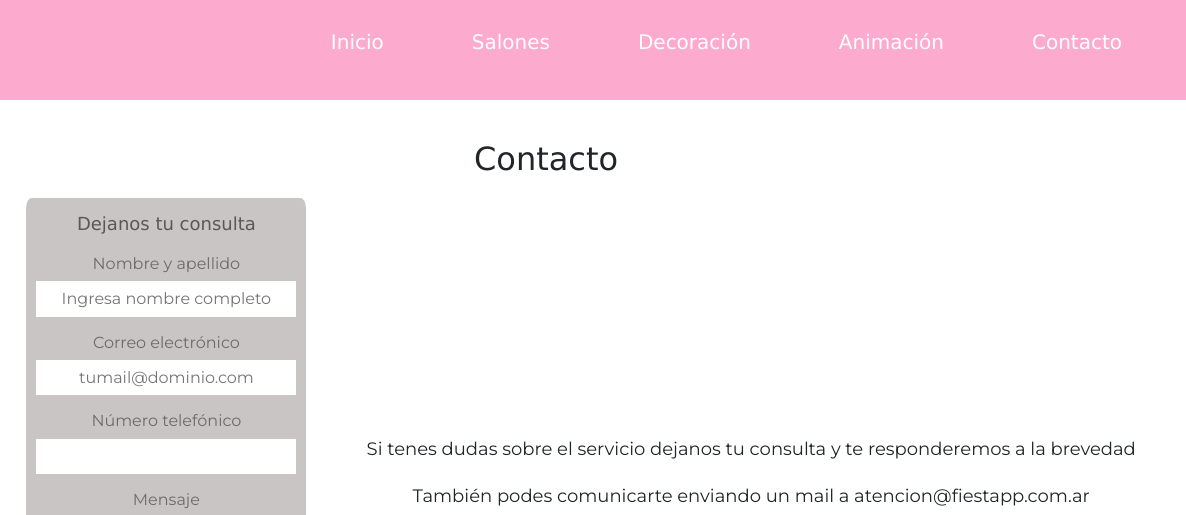
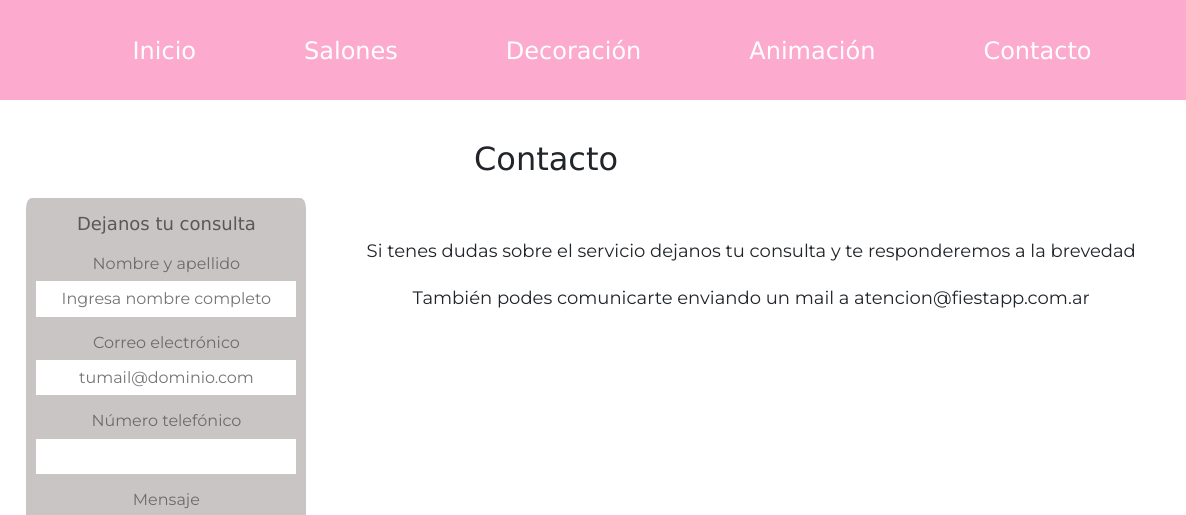
Before and after one commit to cfsouza092/PF-Souza, a plain HTML site: page Pages/contacto.html in a window 1280 px wide. Shown: the top 515 px of the page, 94-1280 px from the left. Drawn offline with Linux system fonts and the light colour scheme.

Commit message:
aplicación de clases en nav d-flex

```diff
--- a/Pages/contacto.html
+++ b/Pages/contacto.html
@@ -17,12 +17,12 @@
     <meta name="viewport" content="width=device-width, initial-scale=1.0" />
 </head>
 <body>
-    <header class="header">
+    <header class="d-flex justify-content-around">
         <a href="../index.html">
             <img src="../img/logofiestapp.svg" alt="Logo Fiestapp" title="Este es el logo de Fiestapp" class="logo-header" >
         </a>
     <!--Barra de navegación-->
-        <nav class="nav-bar">
+        <nav class="d-flex justify-content-around nav-bar">
             <!--Lista desordenada-->
             <ul class="nav-menu">
                 <li class="nav-menu-item"><a href="../index.html" class="nav-link">Inicio</a></li>
@@ -38,7 +38,6 @@
         </nav>
     </header>
     <main>
-
         <h1>Contacto</h1>
     <div class="grid-container-contacto">
         <div id="parrafo-contacto">
--- a/css/styles.css
+++ b/css/styles.css
@@ -25,9 +25,6 @@ header {
 
 .nav-bar{
   position: fixed;
-  display: flex;
-  align-items: center;
-  justify-content: space-around;
   height: 48px;
   width: 100%;
   bottom: 0;
@@ -36,6 +33,7 @@ header {
 
 .nav-menu {
   display: flex;
+  justify-content: space-around;
   }
 
 .nav-menu-item{
@@ -198,7 +196,6 @@ header {
   .card-img {
     width: 270px;
     height: 180px;
-    margin: 20px 15px;
   }
 
   .card h4 {
@@ -333,8 +330,8 @@ header {
 @media (min-width: 768px){
   .nav-link {
     font-family: system-ui, -apple-system, BlinkMacSystemFont, 'Segoe UI', Roboto, Oxygen, Ubuntu, Cantarell, 'Open Sans', 'Helvetica Neue', sans-serif;
-    font-size: 20px;
-    margin: 20px;
+    font-size: 1.5rem;
+    margin: 5px 30px;
     }
 }
 
@@ -352,15 +349,13 @@ header {
   /* Media Barra de navegación */
   .nav-bar{
     position:relative;
+    margin-bottom: 45px;
   }
-  .nav-menu {
-    position: absolute;
-    right: 0;
-    margin-right: 20px;
-  }
+
   .nav-menu-item{
     margin: 1.5rem;
   }
+
   .nav-link {
     font-family: Verdana;
   }
@@ -375,6 +370,12 @@ header {
   #foto1 {
       margin: 20px 0px;
   }
+}
+
+/* Media Footer */
+
+footer {
+  margin-bottom: 10px;
 }
 
 /* Media Salones */
@@ -420,7 +421,6 @@ header {
 @media (min-width: 1024px) {
   .grid-container-contacto {
     display: grid;
-    justify-items:center;
     grid-template-areas:
     "formulario-contacto parrafo-contacto";
   }
@@ -429,11 +429,13 @@ header {
     grid-area: formulario-contacto;
   }
 
+  #parrafo-contacto {
+    align-self: start;
+    margin-top: 20px;
+    grid-area: parrafo-contacto;
+  }
   #parrafo-contacto p {
     font-size: 18px;
     margin-top: 20px;
-    grid-area: parrafo-contacto;
-    justify-self: center;
-    align-self: flex-start;
   }
 }
```
Also changed, not shown: Pages/animacion.html (+3 -2 lines), Pages/decoracion.html (+3 -2 lines), Pages/salones.html (+2 -2 lines), index.html (+2 -2 lines). Lines whose indentation alone changed are shown as unchanged.
